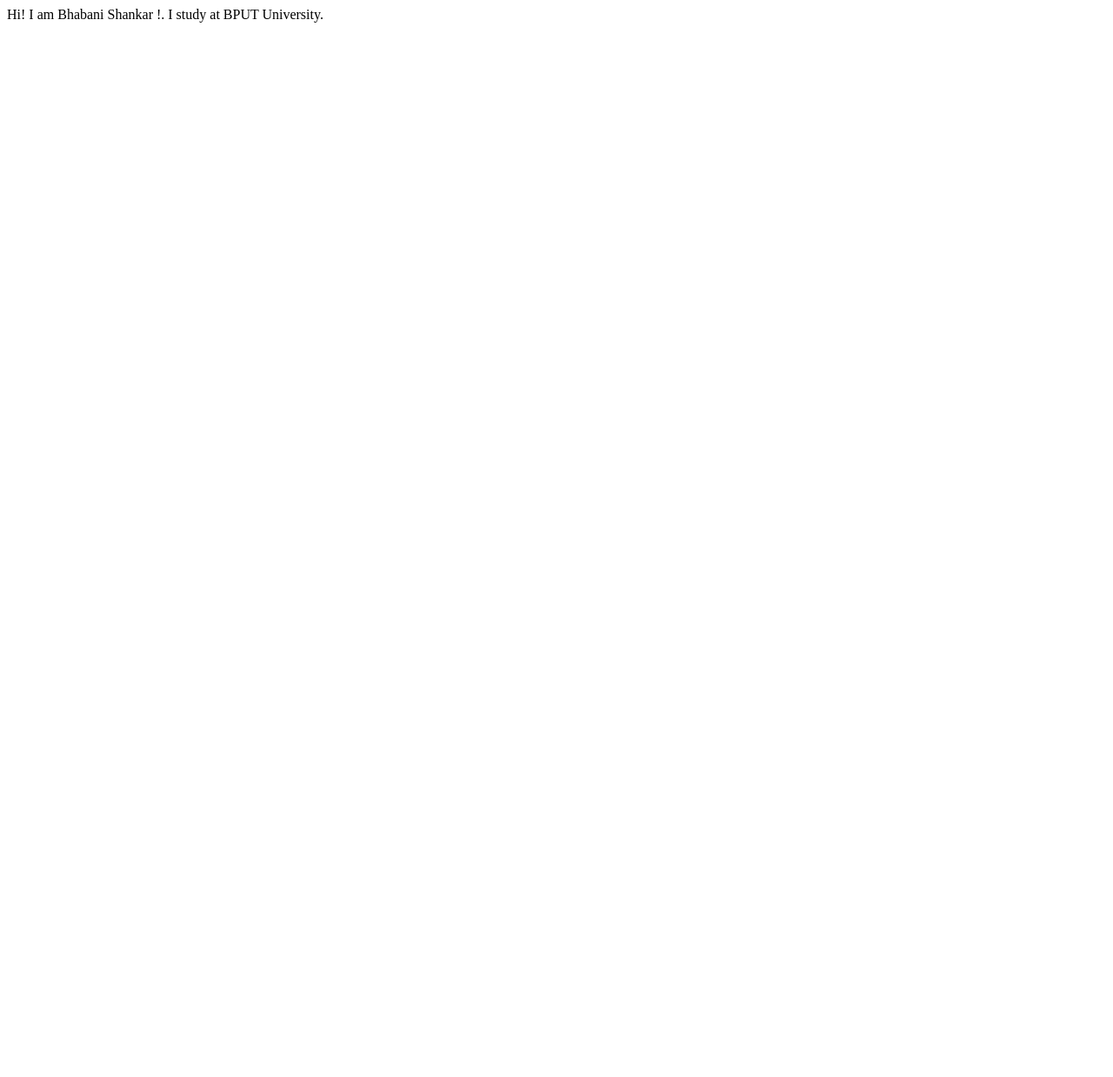
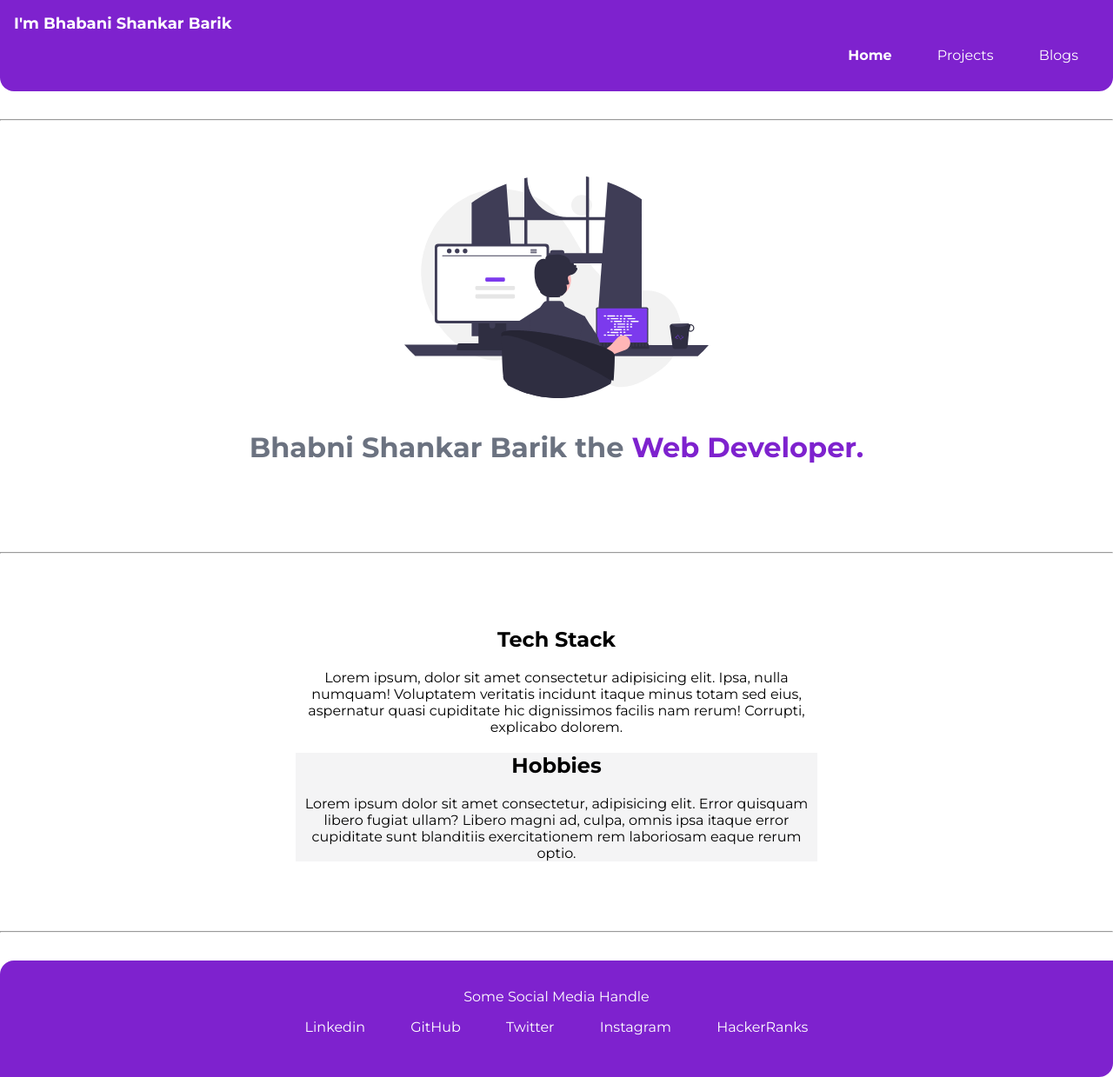
Before and after one commit to Bhabani-Barik/bhabani-shankar-site, a plain HTML site: page index.html in a window 1280 px wide. Shown: the whole page at 87% size. Before the commit the page ends 800 px from the top, so only its background shows below. Drawn offline with Linux system fonts and the light colour scheme.

Commit message:
style: small updated

```diff
--- a/index.html
+++ b/index.html
@@ -3,11 +3,48 @@
 <head>
     <meta charset="UTF-8">
     <meta name="viewport" content="width=device-width, initial-scale=1.0">
-    <title>Bhabani Shankar Barik</title>
+    <title> Home | Bhabani Shankar Barik</title>
+    <link rel="stylesheet" href="style.css">
 </head>
 <body>
-    Hi! I am Bhabani Shankar !.
-    I study at BPUT University.
-
+    <!--Navigation-->
+    <nav class="navigation container">
+        <div class="nav-brand ">I'm Bhabani Shankar Barik</div>
+        <ul class="list-non-bullet nav-pills">
+           <li class="list-item-inline"><a class="link link-active" href="/index.html">Home</a></li>
+           <li class="list-item-inline"> <a class="link" href="/projects.html">Projects</a></li>
+           <li class="list-item-inline"> <a class="link" href="/blogs.html">Blogs</a></li>
+        </ul>
+    </nav>
+    <hr>
+    <!--Header-->
+    <header class="header">
+        <img class="header-img" src="image/img-programmer.svg" alt="img-programmer">
+        <h1 class="header-heading">Bhabni Shankar Barik the <span class="heading-inverted">Web Developer.</span></h1>
+    </header>
+    <hr>
+    <!--Section-->
+    <section class="section">
+        <div class="container-center">
+            <h1>Tech Stack</h1>
+            <p>Lorem ipsum, dolor sit amet consectetur adipisicing elit. Ipsa, nulla numquam! Voluptatem veritatis incidunt itaque minus totam sed eius, aspernatur quasi cupiditate hic dignissimos facilis nam rerum! Corrupti, explicabo dolorem.</p>
+        </div>
+        <div class="container-center ow">
+            <h1>Hobbies</h1>
+            <p>Lorem ipsum dolor sit amet consectetur, adipisicing elit. Error quisquam libero fugiat ullam? Libero magni ad, culpa, omnis ipsa itaque error cupiditate sunt blanditiis exercitationem rem laboriosam eaque rerum optio.</p>
+        </div>
+    </section>
+    <hr>
+    <!--Footer-->
+    <footer class="footer">
+        <div class="footer-header">Some Social Media Handle</div>
+        <ul class="social-links list-non-bullet">
+            <li class="list-item-inline"><a class="link" href="/">Linkedin</a></li>
+            <li class="list-item-inline"><a class="link" href="/">GitHub</a></li>
+            <li class="list-item-inline"><a class="link" href="/">Twitter</a></li>
+            <li class="list-item-inline"><a class="link" href="/">Instagram</a></li>
+            <li class="list-item-inline"><a class="link" href="/">HackerRanks</a></li>
+        </ul>
+    </footer>
 </body>
 </html>
--- /dev/null
+++ b/style.css
@@ -0,0 +1,119 @@
+@import url('https://fonts.googleapis.com/css2?family=Montserrat:wght@400;700&display=swap');
+
+:root {
+    --primery-color:#7e22ce;
+    --dark-gray:#6b7280;
+    --off-white:#f4f4f5;
+}
+
+body {
+    font-family: 'Montserrat' , sans-serif;
+    margin: 0px;
+}
+hr {
+    margin:2rem 0rem ;
+}
+/**Container**/
+.container {
+    padding: 0rem 1rem;
+}
+.container-center {
+    max-width: 600px;
+    margin:auto;
+    text-align: center;
+}
+
+/** Lists **/
+.list-non-bullet {
+    list-style: none;
+}
+.list-item-inline {
+    display: inline;
+    padding: 0rem 0.5rem;
+}
+/** Links **/
+.link {
+    text-decoration: none;
+    padding: 0.5rem 1rem;
+}
+.link-primery {
+    background-color: var(--primery-color);
+    border-radius: 1rem;
+    color: white;
+
+}
+.link-secondary {
+    color: var(--primery-color);
+    border-radius: 1rem;
+    border: 1px solid;
+}
+/** Navigation **/
+.navigation {
+    background-color: var(--primery-color);
+    color: white;
+    border-bottom-left-radius: 1rem;
+    border-bottom-right-radius: 1rem;
+    padding: 1rem;
+}
+.navigation .nav-brand {
+    font-weight: bold;
+    font-size: large;
+}
+.navigation .nav-pills {
+    text-align: right;
+}
+.navigation .link {
+    color: white;
+}
+.navigation .link-active {
+    font-weight: bold;
+}
+/** Header **/
+.header {
+    padding: 2rem;
+}
+.header .header-img {
+    max-width: 350px;
+    display: block;
+    margin: auto;
+}
+.header .header-heading {
+    text-align: center;
+    padding: 1rem;
+    color: var(--dark-gray);
+}
+.header .header-heading .heading-inverted {
+    color: var(--primery-color);
+}
+.header .header-projects {
+    text-align: center;
+}
+.header ul {
+    padding-inline-start: 0px;
+}
+
+/** Section **/
+.section {
+    padding: 2rem;
+}
+.section h1 {
+    text-align: center;
+}
+.ow {
+    background-color: var(--off-white);
+}
+/** Footer **/
+.footer {
+    background-color: var(--primery-color);
+    padding: 2rem 1rem;
+    text-align: center;
+    color: white;
+    border-top-left-radius: 1rem;
+    border-bottom-right-radius: 1rem;
+}
+.footer .link {
+    color: white;
+}
+.footer ul {
+    padding-inline-start: 0px;
+}
```
Also changed, not shown: blogs.html (added, +25 -0 lines), projects.html (added, +28 -0 lines), image/img-programmer.svg (added).
